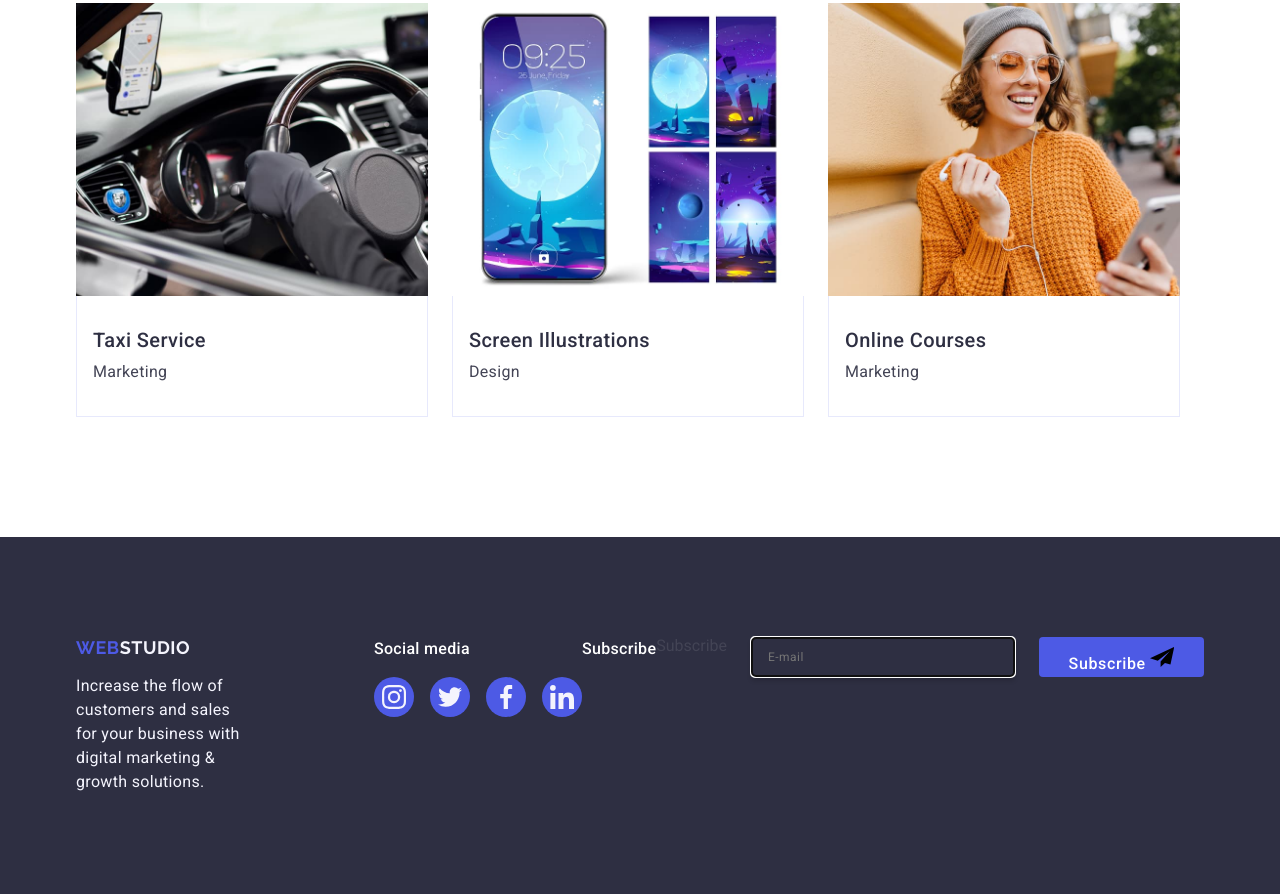
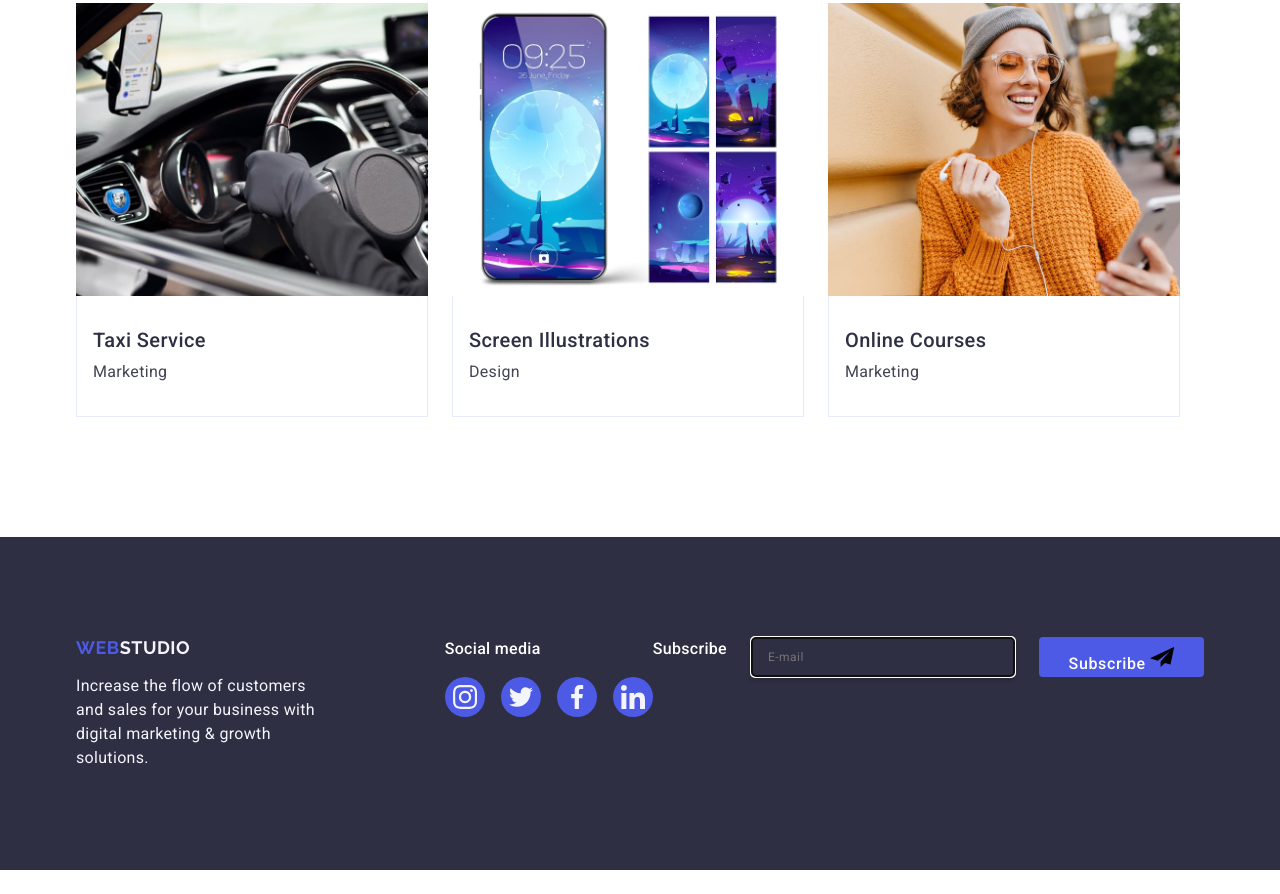
Before and after one commit to annazadorozhna1990-cmd/goit-markup-hw-05, a plain HTML site: page index.html in a window 1280 px wide. Shown: the part 2608-3502 px from the top of the page. After the commit the page ends 3478 px from the top, so only its background shows below. Drawn offline with nearby package versions, Linux system fonts and the light colour scheme.

Commit message:
fix footer

```diff
--- a/index.html
+++ b/index.html
@@ -632,7 +632,7 @@
         <div class="form-field">
           <p class="paragraph-footer-bnb">Subscribe</p>
           <form class="footer-for">
-            <label class="form-label" for="input-name"> Subscribe</label>
+            <label class="form-label" for="input-name"></label>
 
             <div class="input-wrapper">
               <input
```
